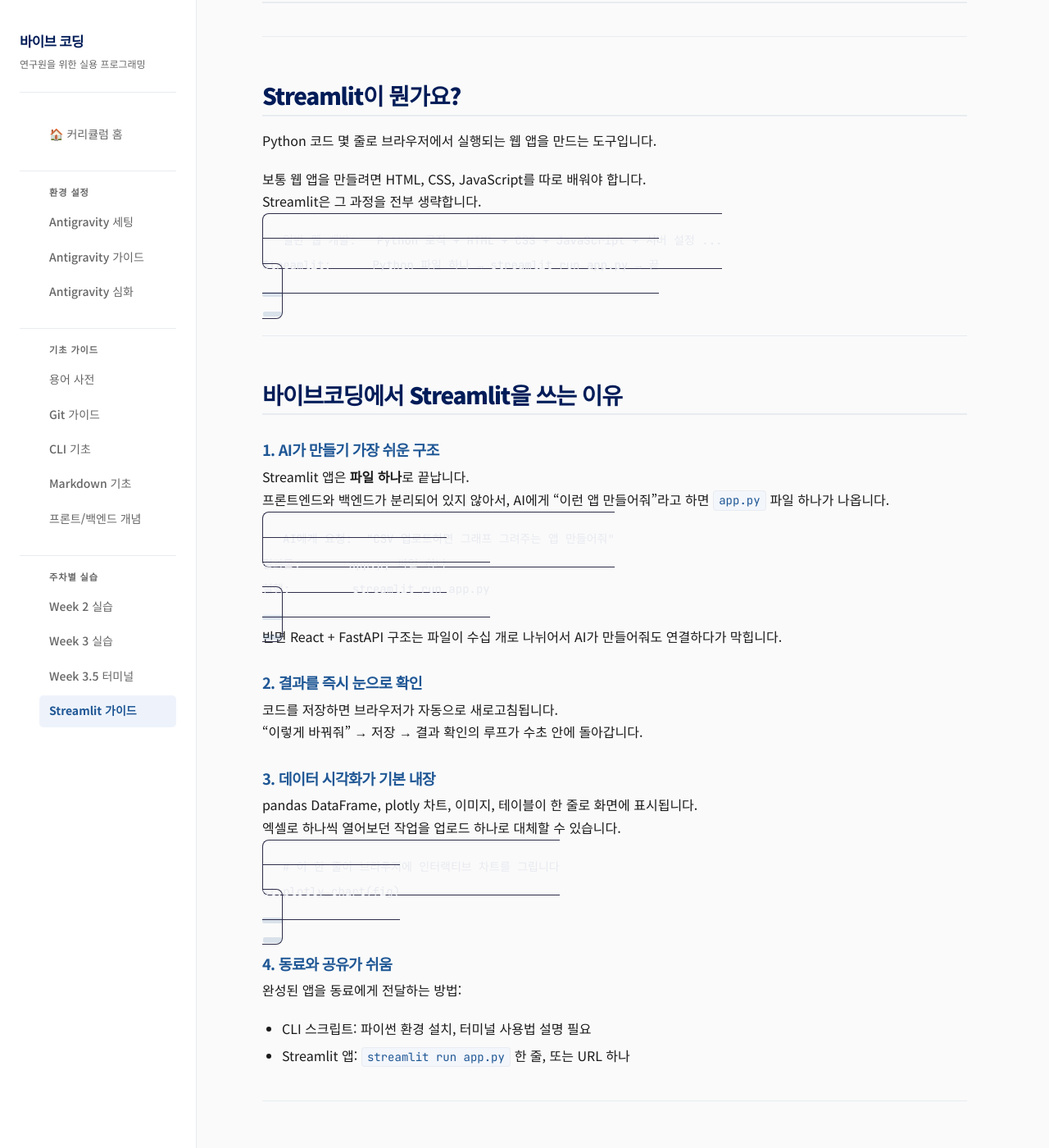
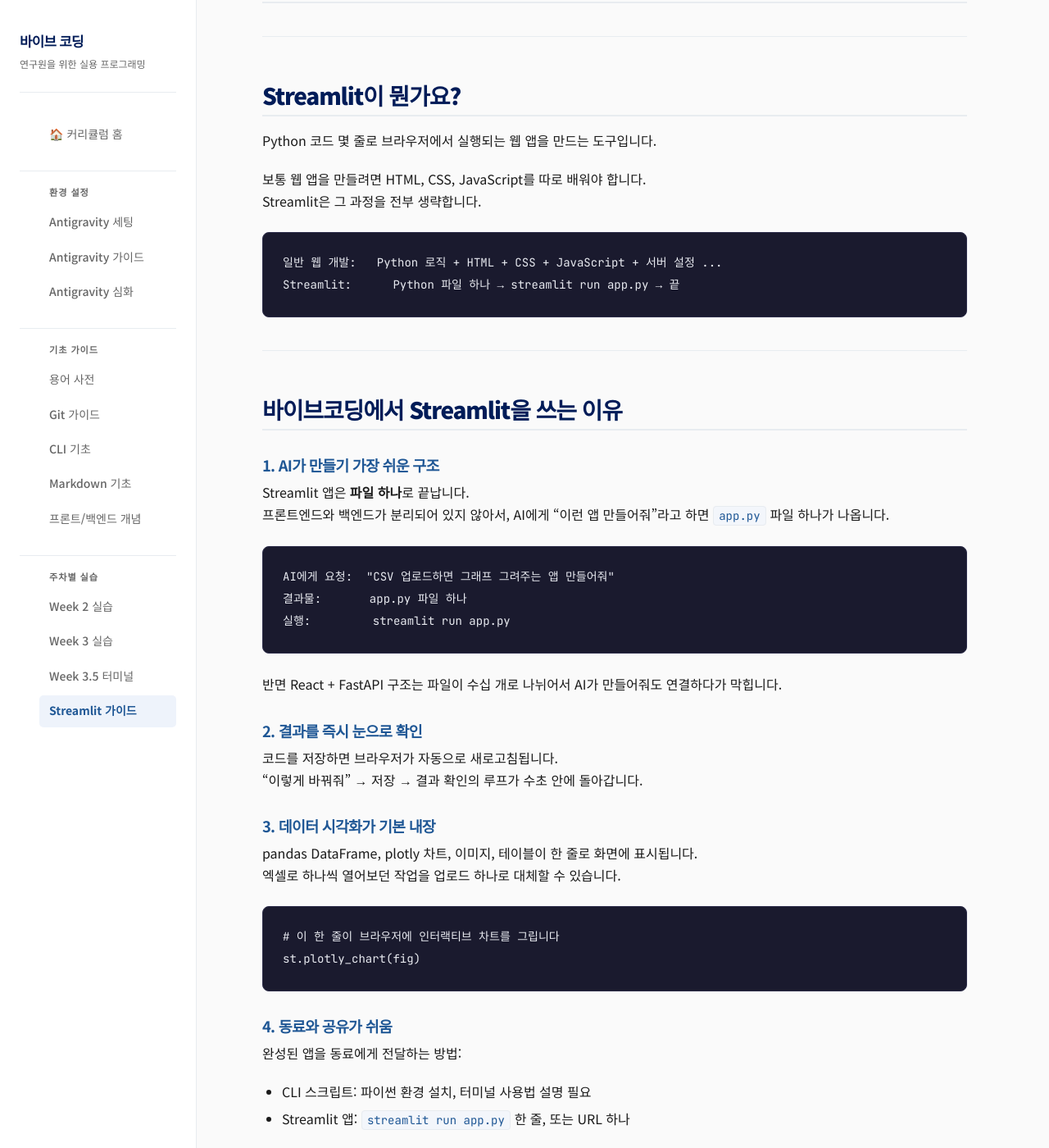
Before and after one commit to arimons/vibe-coding, a Jekyll site: the page built from docs/streamlit.md, in a window 1280 px wide and 1400 px high, scrolled down 351 px. Shown: the whole window at 82% size. Built offline with Jekyll 4.4.1, drawn with Linux system fonts in a browser that asks for light colours; some web fonts are replaced.

Commit message:
fix: Rouge .highlight 충돌 해결, 코드블록 다크테마 정상화

```diff
--- a/docs/assets/css/style.css
+++ b/docs/assets/css/style.css
@@ -10,19 +10,14 @@
 
 /* 2. Design Tokens — Blue Pattern */
 :root {
-  /* Structure */
   --bg-page:    #FAFAFA;
   --bg-card:    #FFFFFF;
   --bg-code:    #F3F6FB;
   --text-main:  #1A1A1A;
   --text-sub:   #666666;
   --border:     #E8ECF0;
-
-  /* Blue Pattern */
-  --accent-main: #1F5795;   /* Amore Blue — 하이라이트, 카드 테두리, 강조 */
-  --accent-sub:  #001C58;   /* Pacific Blue — 배지 배경, 카드 타이틀, 인덱스 */
-
-  /* Layout */
+  --accent-main: #1F5795;
+  --accent-sub:  #001C58;
   --max-width: 860px;
   --nav-width: 240px;
 }
@@ -34,7 +29,6 @@
   box-sizing: border-box;
 }
 
-/* 4. Base */
 html { scroll-behavior: smooth; }
 
 body {
@@ -55,7 +49,6 @@
   min-height: 100vh;
 }
 
-/* --- Sidebar Nav --- */
 .site-nav {
   width: var(--nav-width);
   min-width: var(--nav-width);
@@ -108,18 +101,16 @@
   transition: all 0.15s ease;
 }
 
-.site-nav ul li a:hover {
+.site-nav ul li a:hover,
+.site-nav ul li a.active {
   background-color: #EEF3FB;
   color: var(--accent-main);
 }
 
 .site-nav ul li a.active {
-  background-color: #EEF3FB;
-  color: var(--accent-main);
   font-weight: 700;
 }
 
-/* --- Main Content --- */
 .site-main {
   flex: 1;
   min-width: 0;
@@ -194,10 +185,9 @@
 }
 
 /* ============================================================
-   Light Theme Components
+   Components
    ============================================================ */
 
-/* Badge */
 .badge {
   display: inline-block;
   background-color: var(--accent-sub);
@@ -209,16 +199,15 @@
   margin-bottom: 1.2rem;
   letter-spacing: 0.1em;
   text-transform: uppercase;
-  font-family: 'Noto Sans KR', sans-serif;
 }
 
-/* Highlight Bar */
-.highlight {
+/* 텍스트 강조 밑줄 — .text-mark 사용 (.highlight는 Rouge가 점유) */
+.text-mark {
   position: relative;
   display: inline;
   z-index: 1;
 }
-.highlight::after {
+.text-mark::after {
   content: '';
   position: absolute;
   bottom: 0.1em;
@@ -231,7 +220,6 @@
   border-radius: 2px;
 }
 
-/* Page header area */
 .page-header {
   margin-bottom: 3rem;
   padding-bottom: 2rem;
@@ -248,7 +236,7 @@
 }
 
 /* ============================================================
-   Blockquote — callout style
+   Blockquote
    ============================================================ */
 
 blockquote {
@@ -267,11 +255,15 @@
 }
 
 /* ============================================================
-   Code
+   Code — Rouge .highlight 충돌 방지
+   Rouge가 코드블록을 <div class="highlight"><pre>...</pre></div> 로 감쌈
+   → .highlight 를 인라인 컴포넌트로 쓰면 코드블록 레이아웃 파괴됨
+   → 해결: .highlight 는 블록 레이아웃 유지, 텍스트 강조는 .text-mark 사용
    ============================================================ */
 
+/* 인라인 코드 */
 code {
-  font-family: 'JetBrains Mono', 'Cascadia Code', 'Courier New', monospace;
+  font-family: 'JetBrains Mono', 'Cascadia Code', monospace;
   font-size: 0.875em;
   background-color: var(--bg-code);
   color: var(--accent-main);
@@ -280,27 +272,44 @@
   border: 1px solid var(--border);
 }
 
+/* Rouge 래퍼 — 블록 레이아웃 유지 */
+div.highlight {
+  background-color: #1A1A2E;
+  border-radius: 8px;
+  margin: 1.5rem 0;
+  border: 1px solid #2D2D4A;
+  overflow-x: auto;
+}
+
+/* pre 태그 */
 pre {
   background-color: #1A1A2E;
   border-radius: 8px;
   padding: 1.5rem;
   overflow-x: auto;
   margin: 1.5rem 0;
-  position: relative;
   border: 1px solid #2D2D4A;
 }
 
-pre code {
-  background: none;
-  color: #E8EAF0;
+/* Rouge 래퍼 안의 pre — 이중 margin 방지 */
+div.highlight pre {
+  background: transparent;
   border: none;
-  padding: 0;
+  margin: 0;
+  padding: 1.5rem;
+  border-radius: 0;
+}
+
+/* pre 안의 code — 인라인 스타일 덮어쓰기 */
+pre code,
+div.highlight pre code {
+  background: none !important;
+  color: #E8EAF0 !important;
+  border: none !important;
+  padding: 0 !important;
   font-size: 0.875rem;
   line-height: 1.7;
 }
-
-/* Rouge syntax highlight on dark bg */
-.highlight { background: transparent; }
 
 /* ============================================================
    Tables
@@ -351,7 +360,6 @@
   line-height: 1.7;
 }
 
-/* Task list (checkbox) */
 ul.task-list {
   list-style: none;
   padding-left: 0.25rem;
@@ -372,7 +380,7 @@
 }
 
 /* ============================================================
-   Horizontal Rule
+   Misc
    ============================================================ */
 
 hr {
@@ -380,10 +388,6 @@
   border-top: 1px solid var(--border);
   margin: 2.5rem 0;
 }
-
-/* ============================================================
-   Site Footer
-   ============================================================ */
 
 .site-footer {
   text-align: center;
@@ -398,14 +402,8 @@
    ============================================================ */
 
 @media (max-width: 768px) {
-  .site-nav {
-    display: none;
-  }
-
-  .site-main {
-    padding: 2rem 1.5rem;
-  }
-
+  .site-nav { display: none; }
+  .site-main { padding: 2rem 1.5rem; }
   h1 { font-size: 1.8rem; }
   h2 { font-size: 1.3rem; }
 }
```
